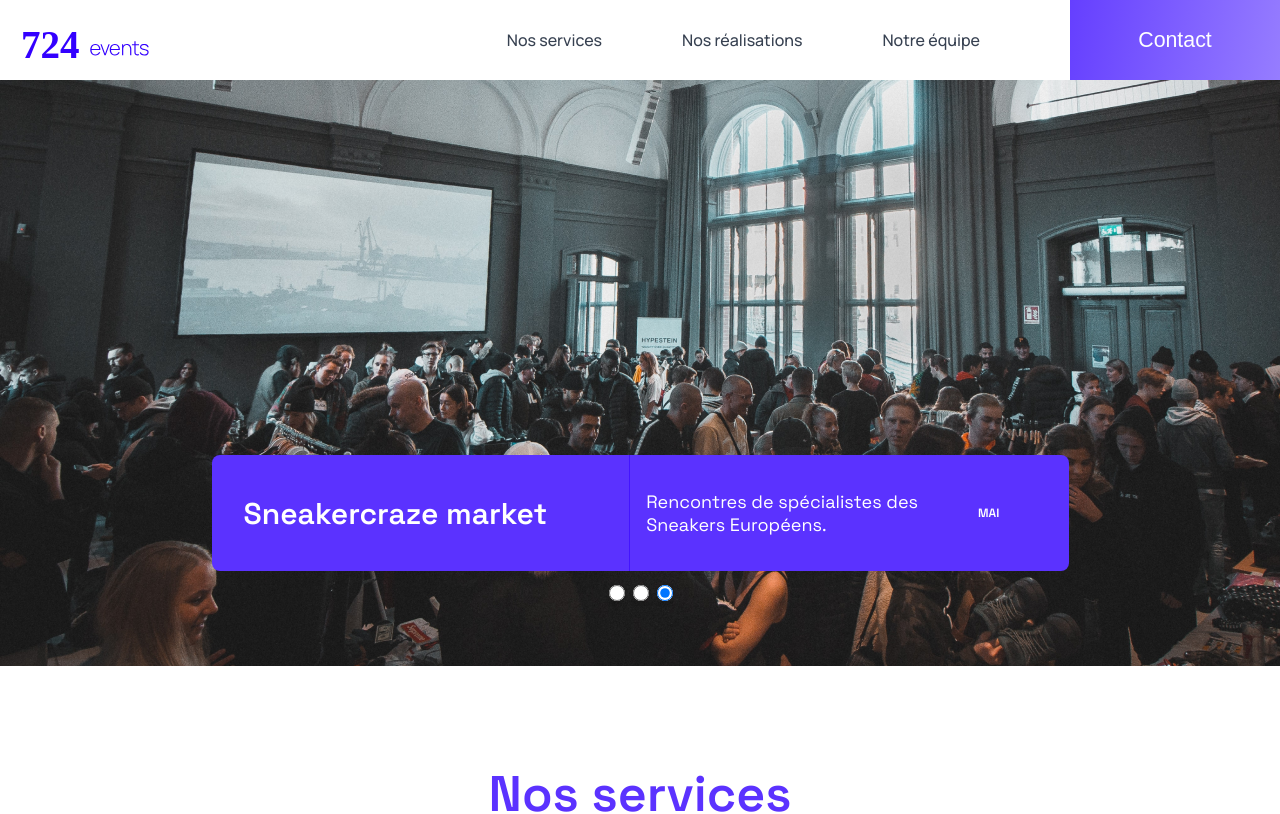
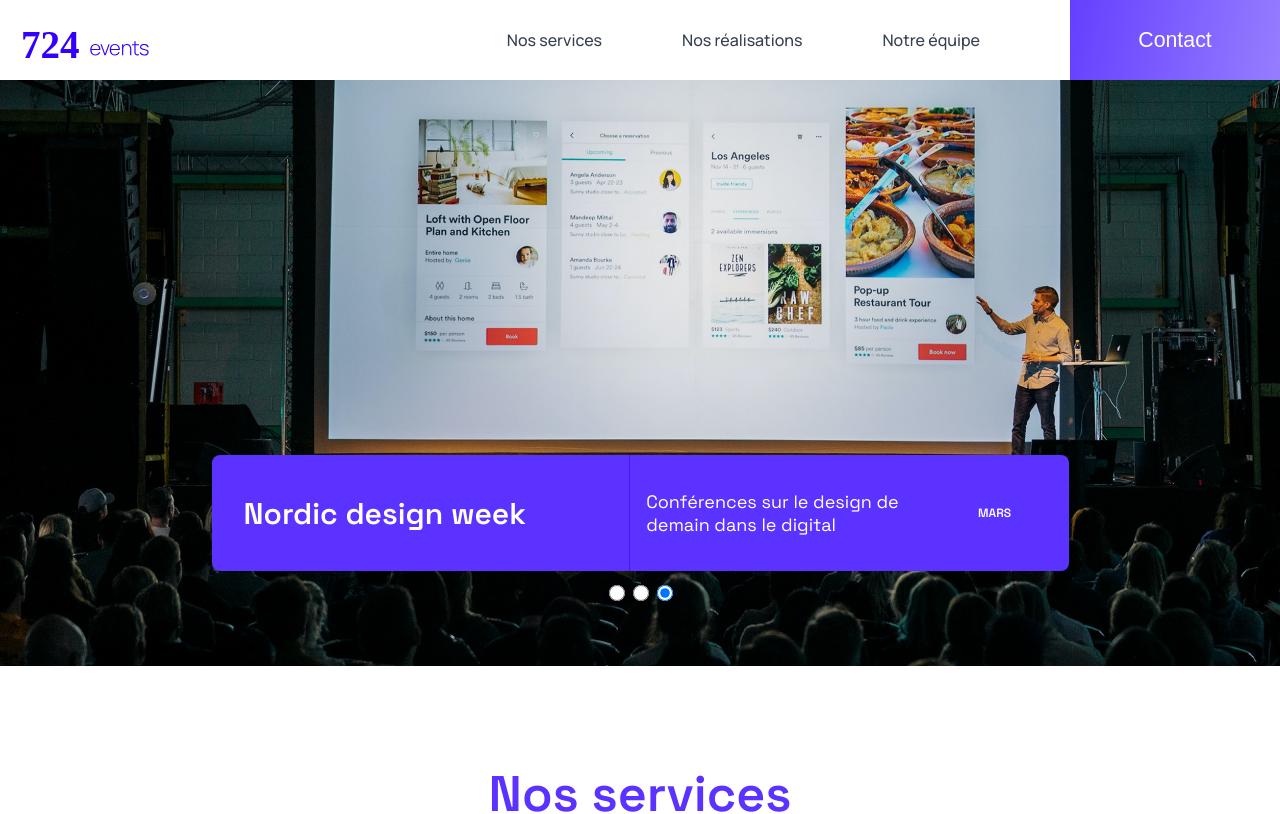
Before and after one commit to gabtoledano/724events, a React (Create React App) app: page / in a window 1280 px wide. Shown: the top 814 px of the page. Built offline with nearby package versions, Linux system fonts and the light colour scheme.

Commit message:
last fix

```diff
--- a/src/containers/Slider/index.js
+++ b/src/containers/Slider/index.js
@@ -1,4 +1,4 @@
-import { useEffect, useState } from "react";
+import React, { useEffect, useState } from "react";
 import { useData } from "../../contexts/DataContext";
 import { getMonth } from "../../helpers/Date";
 
@@ -7,26 +7,24 @@
 const Slider = () => {
   const { data } = useData();
   const [index, setIndex] = useState(0);
-  const byDateDesc = data?.focus.sort((evtA, evtB) =>
+  const byDateDesc = [...(data?.focus || [])].sort((evtA, evtB) =>
     new Date(evtA.date) < new Date(evtB.date) ? 1 : -1,
   );
-  const nextCard = () =>
-    setTimeout(
+
+  useEffect(() => {
+    if (!byDateDesc.length) return undefined;
+    const timer = setInterval(
       () => setIndex((i) => (i < byDateDesc.length - 1 ? i + 1 : 0)),
       5000,
     );
+    return () => clearInterval(timer);
+  }, [byDateDesc.length]);
 
-  useEffect(() => {
-    if (!byDateDesc) return undefined;
-    const timer = nextCard();
-    return () => clearTimeout(timer);
-  }, [index]);
   return (
     <div className="SlideCardList">
-      {byDateDesc?.map((event, idx) => (
-        <>
+      {byDateDesc.map((event, idx) => (
+        <React.Fragment key={event.title}>
           <div
-            key={event.title}
             className={`SlideCard SlideCard--${
               index === idx ? "display" : "hide"
             }`}
@@ -42,17 +40,18 @@
           </div>
           <div className="SlideCard__paginationContainer">
             <div className="SlideCard__pagination">
-              {byDateDesc.map((_, radioIdx) => (
+              {byDateDesc.map((evt, radioIdx) => (
                 <input
-                  key={`${event.id}`}
+                  key={`radio-${evt.title}`}
                   type="radio"
                   name="radio-button"
                   checked={idx === radioIdx}
+                  readOnly
                 />
               ))}
             </div>
           </div>
-        </>
+        </React.Fragment>
       ))}
     </div>
   );
--- a/src/pages/Home/index.js
+++ b/src/pages/Home/index.js
@@ -115,13 +115,15 @@
       <footer className="row">
         <div className="col presta">
           <h3>Notre derniére prestation</h3>
-          <EventCard
-            imageSrc={last?.cover}
-            title={last?.title}
-            date={new Date(last?.date)}
-            small
-            label="boom"
-          />
+          {last && (
+            <EventCard
+              imageSrc={last.cover}
+              title={last.title}
+              date={new Date(last.date)}
+              small
+              label="boom"
+            />
+          )}
         </div>
         <div className="col contact">
           <h3>Contactez-nous</h3>
```
